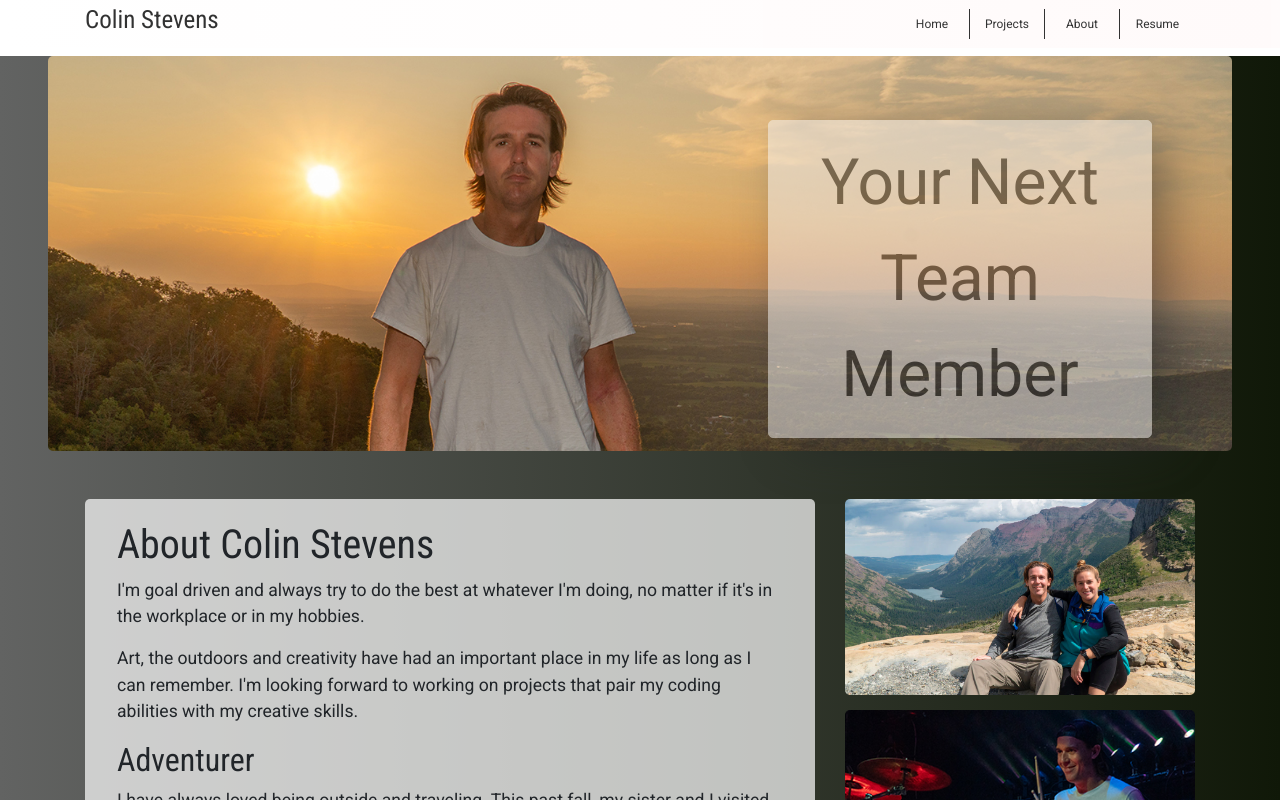
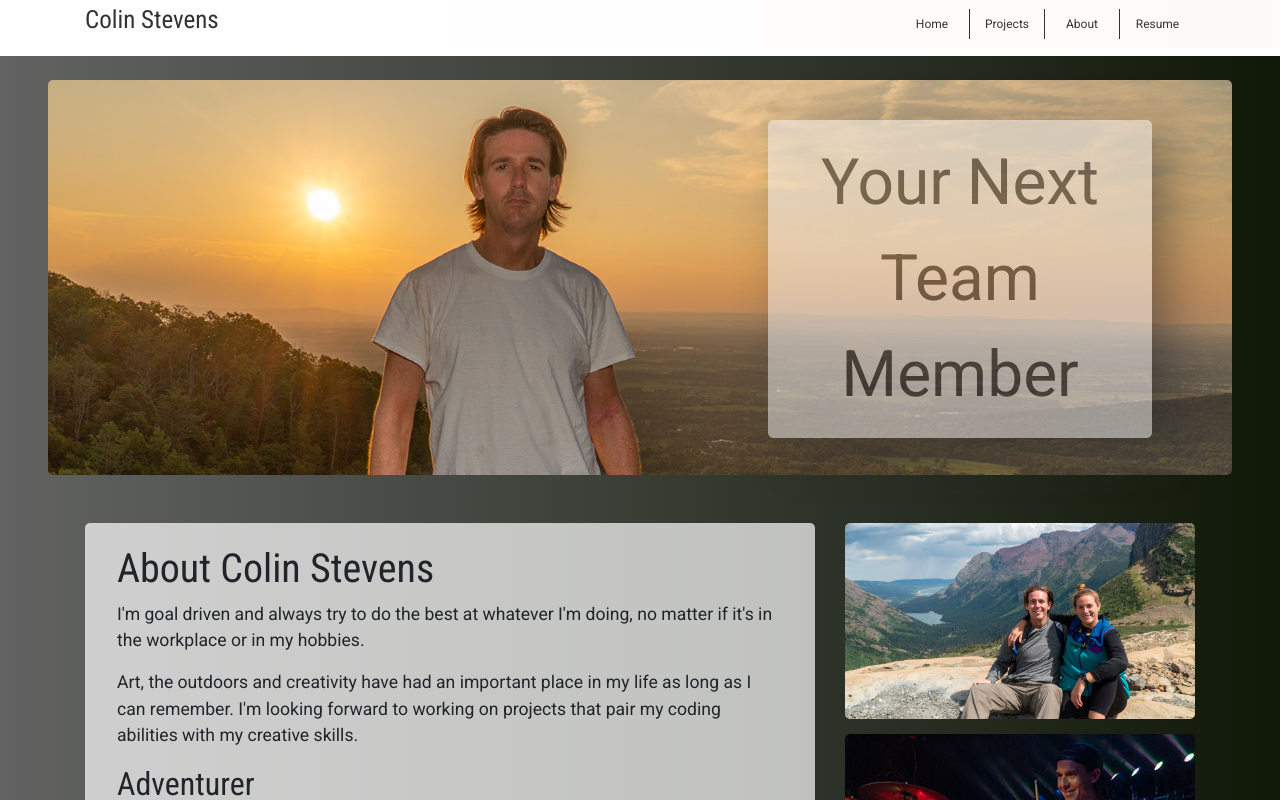
Before and after one commit to colinstevens06/deployed-portfolio, a React (Create React App) app: page /about in a window 1280 px wide. Shown: the top 800 px of the page. Built offline with nearby package versions, Linux system fonts and the light colour scheme.

Commit message:
cleaning up a spacing issue at top of page below navigation

```diff
--- a/public/assets/css/style.scss
+++ b/public/assets/css/style.scss
@@ -183,6 +183,7 @@
   top: 5vh;
   left: 0;
   right: 0;
+  // padding-top: 20px;
 }
 
 @import "./about";
--- a/src/components/About-Hero/index.js
+++ b/src/components/About-Hero/index.js
@@ -3,7 +3,7 @@
 export default function AboutHero() {
   return (
 
-    <div className="about-hero px-5 my-3">
+    <div className="about-hero px-5 pt-4 my-3">
       <img src="./assets/images/about/about-colin-stevens-baltimore-web-developer-desktop.jpg" alt="Colin Stevens" className="img-fluid hero-image" data-hero-img="about" />
     </div>
   )
--- a/src/components/Projects-Cards-Wrapper/index.js
+++ b/src/components/Projects-Cards-Wrapper/index.js
@@ -13,7 +13,7 @@
 
       <div>
         <main className="container projects-container mt-4">
-          <h1 className="mb-4" style={{ textAlign: "center" }}>My Projects</h1>
+          <h1 className="mb-4 pt-3" style={{ textAlign: "center" }}>My Projects</h1>
           {this.state.projects.map(project => (
             <ProjectsCard
               key={project.id}
--- a/src/pages/Projects.js
+++ b/src/pages/Projects.js
@@ -3,7 +3,6 @@
 
 // IMPORT COMPONENTS
 import ProjectsCardsWrapper from "../components/Projects-Cards-Wrapper"
-import Navigation from "../components/Navigation"
 
 
 
```
Also changed, not shown: 19 other files (tests, documents, lock files or other folders).
